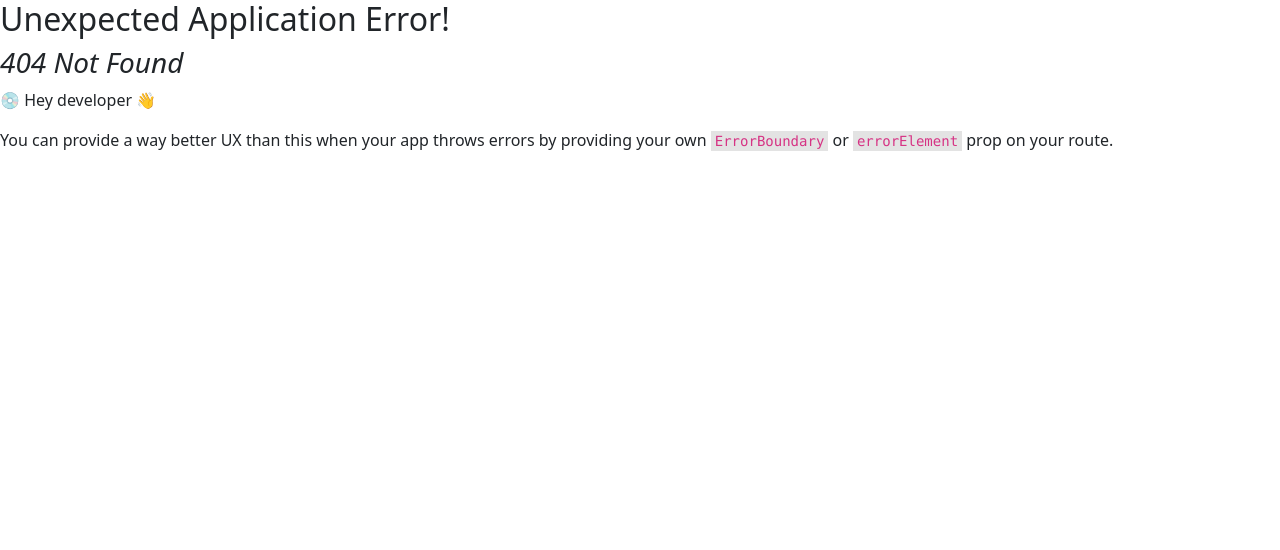
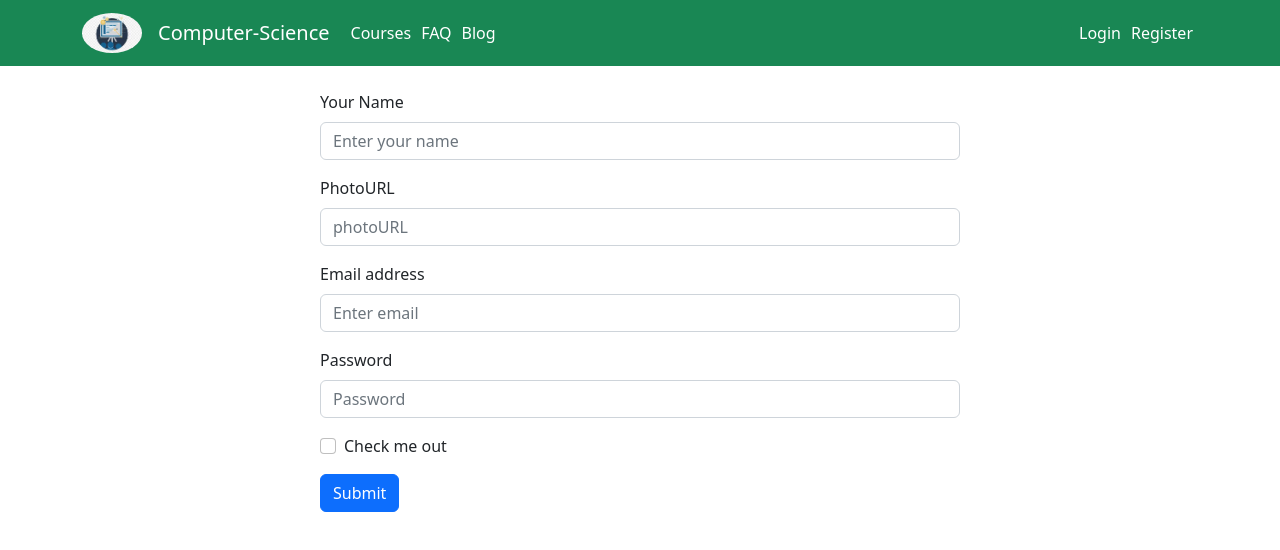
Before and after one commit to mirazulislam1/Computer_science_tutorial, a React (Create React App) app: page /register in a window 1280 px wide. Before the commit this address had no page. Shown: the top 550 px of the page. Built offline with nearby package versions, Linux system fonts and the light colour scheme.

Commit message:
register form add

```diff
--- /dev/null
+++ b/src/Pages/Login/Login.js
@@ -0,0 +1,12 @@
+import React from 'react';
+
+
+const Login = () => {
+    return (
+        <div>
+            <h1>login</h1>
+        </div>
+    );
+};
+
+export default Login;
--- /dev/null
+++ b/src/Pages/Register/Register.js
@@ -0,0 +1,39 @@
+import React from 'react';
+import Button from 'react-bootstrap/Button';
+import Form from 'react-bootstrap/Form';
+
+const Register = () => {
+    return (
+        <Form className='w-50 mx-auto mt-4'>
+            <Form.Group className="mb-3" controlId="formBasicEmail">
+                <Form.Label>Your Name</Form.Label>
+                <Form.Control name='name' type="text" placeholder="Enter your name" />
+            </Form.Group>
+
+            <Form.Group className="mb-3" controlId="formBasicEmail">
+                <Form.Label>PhotoURL</Form.Label>
+                <Form.Control name='photoUrL' type="text" placeholder="photoURL" />
+            </Form.Group>
+            <Form.Group className="mb-3" controlId="formBasicEmail">
+                <Form.Label>Email address</Form.Label>
+                <Form.Control name='email' type="email" placeholder="Enter email" />
+            </Form.Group>
+
+            <Form.Group className="mb-3" controlId="formBasicPassword">
+                <Form.Label>Password</Form.Label>
+                <Form.Control name='password' type="password" placeholder="Password" />
+            </Form.Group>
+            <Form.Group className="mb-3" controlId="formBasicCheckbox">
+                <Form.Check type="checkbox" label="Check me out" />
+            </Form.Group>
+            <Button variant="primary" type="submit">
+                Submit
+            </Button>
+            <Form.Text className="text-muted">
+
+                </Form.Text>
+        </Form>
+    );
+};
+
+export default Register;
--- a/src/Shared/Header/Header.js
+++ b/src/Shared/Header/Header.js
@@ -24,11 +24,9 @@ const Header = () => {
                         <NavLink to="/fag">FAQ</NavLink>
                         <NavLink to="/blog">Blog</NavLink>
                     </Nav>
-                    <Nav>
-                        <Nav.Link href="#deets">More deets</Nav.Link>
-                        <Nav.Link eventKey={2} href="#memes">
-                            Dank memes
-                        </Nav.Link>
+                    <Nav className='nav-link'>
+                        <NavLink to="/login">Login</NavLink>
+                        <NavLink to="/register">Register</NavLink>
                     </Nav>
                 </Navbar.Collapse>
             </Container>
```
Also changed, not shown: src/Router/Router/Router.js (+10 -0 lines).
